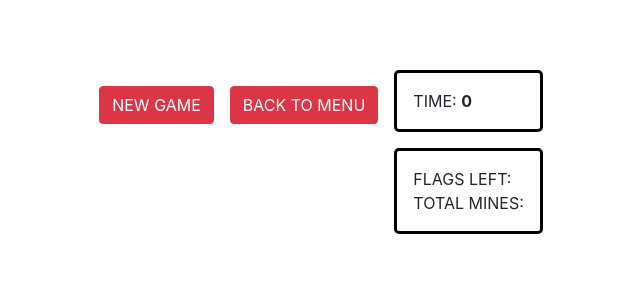
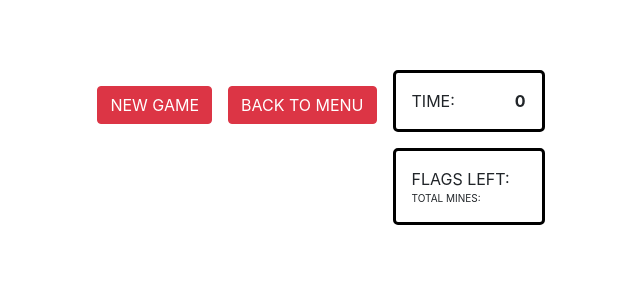
Before and after one commit to heakerson/JustMinesweeper, an Angular app: page /Gameplay/1 in a window 1280 px wide. Shown: the top 300 px of the page, without its empty margins (319-959 px from the left). Built offline with nearby package versions, Linux system fonts and the light colour scheme.

Commit message:
minor UI updates

```diff
--- a/src/app/counter/counter.component.css
+++ b/src/app/counter/counter.component.css
@@ -2,3 +2,7 @@
     border: 3px solid black;
     border-radius: 5px;
 }
+
+.small-text{
+    font-size: 10px;
+}
--- a/src/app/counter/counter.component.html
+++ b/src/app/counter/counter.component.html
@@ -1,10 +1,16 @@
 <div id="CounterContainer" class="p-3 mt-3">
-  <div>
-    FLAGS LEFT:
-    <span class="font-weight-bold" [class.text-success]="Model.Count > 0 || (Model.Count == 0 && Model.Board.GameStatus == 3)"
-        [class.text-danger]="Model.Count < 0 || (Model.Count == 0 && Model.Board.GameStatus != 3)">{{Model.Count}}</span>
+  <div class="d-flex flex-row">
+    <div class="mr-3">
+        FLAGS LEFT:
+    </div>
+    <div class="font-weight-bold ml-auto"
+        [class.text-success]="Model.Count > 0 || (Model.Count == 0 && Model.Board.GameStatus == 3)"
+        [class.text-danger]="Model.Count < 0 || (Model.Count == 0 && Model.Board.GameStatus != 3)">{{Model.Count}}</div>
   </div>
-  <div class="">
-    TOTAL MINES: <span class="font-weight-bold">{{Model.Board.Difficulty.MineCount}}</span>
+  <div class="small-text d-flex flex-row">
+    <div>
+        TOTAL MINES:
+    </div>
+    <span class="font-weight-bold ml-auto">{{Model.Board.Difficulty.MineCount}}</span>
   </div>
 </div>
--- a/src/app/timer/timer.component.html
+++ b/src/app/timer/timer.component.html
@@ -1,3 +1,8 @@
 <div id="TimerContainer" class="p-3">
-  TIME: <span class="font-weight-bold" [class.done]="Model.Board.GameStatus != 0 && Model.Board.GameStatus != 1">{{Model.Time}}</span>
+  <div class="d-flex flex-row">
+    <div>
+        TIME:
+    </div>
+    <span class="font-weight-bold ml-auto" [class.done]="Model.Board.GameStatus != 0 && Model.Board.GameStatus != 1">{{Model.Time}}</span>
+  </div>
 </div>
```
